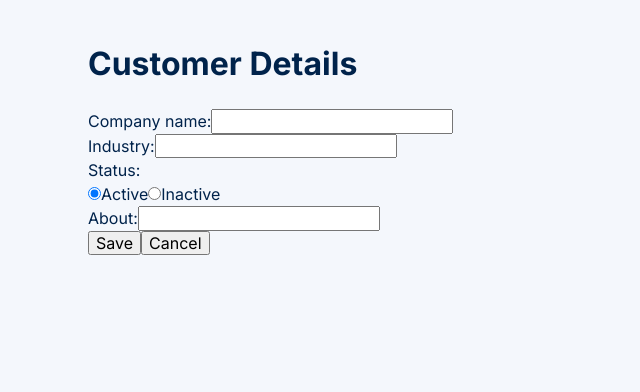
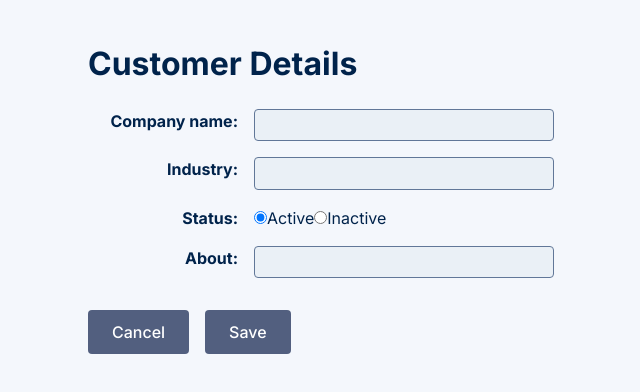
Before and after one commit to joseliacosta/bbq-cheers, a Next.js app: page /pages/details/1 in a window 1280 px wide. Both pictures are taken after a click on the button "Edit". Shown: the top 392 px of the page, without its empty margins (18-658 px from the left). Built offline with nearby package versions, Linux system fonts and the light colour scheme; data requests are answered from the project's data file.

Commit message:
refact: CustomerForm component styling and add FooterActions component

```diff
--- a/src/app/components/CustomerForm.tsx
+++ b/src/app/components/CustomerForm.tsx
@@ -1,5 +1,45 @@
 import { useForm, Controller } from "react-hook-form";
 import { Customer } from "../types/customers";
+import styled from "styled-components";
+import { FooterActions } from "./FooterActions";
+import { Button } from "./Button";
+
+const FormControl = styled.div`
+  display: flex;
+  gap: 16px;
+  padding-bottom: 16px;
+  & > label {
+    min-width: 150px;
+    text-align: right;
+    font-weight: bold;
+  }
+  & > input {
+    border: 1px solid var(--colors-lynch);
+    border-radius: 4px;
+    padding: 6px 10px 6px 10px;
+
+    background: var(--colors-blank);
+    outline-color: var(--colors-darkGray);
+    outline-offset: 4px;
+    outline-width: 2px;
+    cursor: pointer;
+    width: 300px;
+
+    ${({ theme }) => theme.typography.bodySmallBold};
+    color: var(--colors-bayoux);
+
+    &:hover,
+    &:focus,
+    &:not(:placeholder-shown) {
+      background-color: var(--colors-catskillWhite);
+    }
+
+    &:not(:placeholder-shown) {
+      outline: none;
+      color: var(--colors-darkBlue);
+    }
+  }
+`;
 
 interface CustomerEditFormProps {
   onSubmit: (formData: Customer) => void;
@@ -18,23 +58,23 @@ const CustomerEditForm: React.FC<CustomerEditFormProps> = ({
 
   return (
     <form role="form" onSubmit={handleSubmit(onSubmit)}>
-      <div>
+      <FormControl>
         <label>Company name:</label>
         <Controller
           name="company"
           control={control}
           render={({ field }) => <input {...field} />}
         />
-      </div>
-      <div>
+      </FormControl>
+      <FormControl>
         <label>Industry:</label>
         <Controller
           name="industry"
           control={control}
           render={({ field }) => <input {...field} />}
         />
-      </div>
-      <div>
+      </FormControl>
+      <FormControl>
         <label>Status:</label>
         <div>
           <label>
@@ -72,20 +112,21 @@ const CustomerEditForm: React.FC<CustomerEditFormProps> = ({
             Inactive
           </label>
         </div>
-      </div>
-      <div>
+      </FormControl>
+      <FormControl>
         <label>About:</label>
         <Controller
           name="about"
           control={control}
           render={({ field }) => <input {...field} />}
         />
-      </div>
-
-      <button type="submit">Save</button>
-      <button type="button" onClick={onCancel}>
-        Cancel
-      </button>
+      </FormControl>
+      <FooterActions>
+        <Button type="button" onClick={onCancel}>
+          Cancel
+        </Button>
+        <Button type="submit">Save</Button>
+      </FooterActions>
     </form>
   );
 };
```
